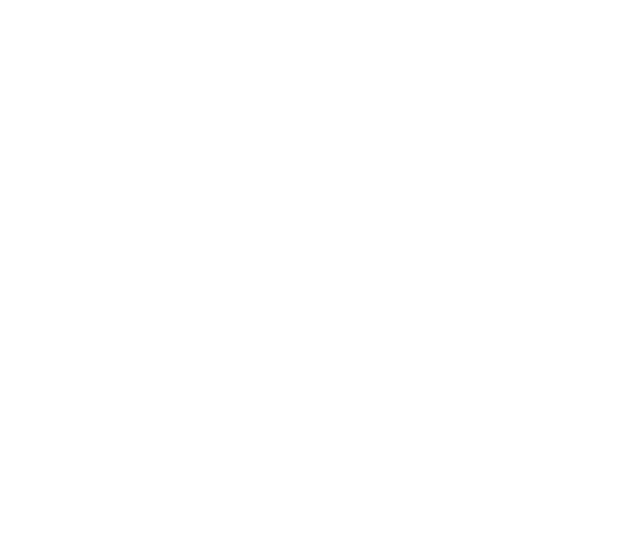
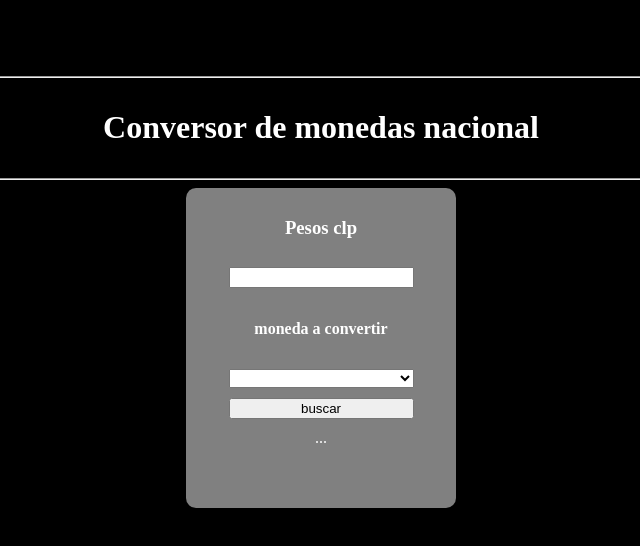
Before and after one commit to Adam19111987/conversorDeMonedas, a plain HTML site: page index.html in a window 1280 px wide. Shown: the whole page, without its empty margins (319-959 px from the left). Drawn offline with Linux system fonts and the light colour scheme.

Commit message:
iniciando maquetacion

```diff
--- a/Assets/Estilos/estilo.css
+++ b/Assets/Estilos/estilo.css
@@ -0,0 +1,31 @@
+body{
+
+    padding: 60px 40px;
+    text-align: center;
+    color: white;
+    background-color: black;
+
+}
+h1{
+    padding: 10px;
+}
+
+.contenedor{
+    margin-top: 40px;
+    background-color: grey;
+    width: 250px;
+    margin: 0 auto;
+    min-height: 300px;
+    padding: 10px;
+    border-radius: 10px;
+    display: flex;
+    flex-direction: column;
+    align-items: center;
+
+}
+
+.conversor{
+    display: flex;
+    flex-direction: column;
+    gap: 10px;
+}
--- a/index.html
+++ b/index.html
@@ -7,6 +7,22 @@
     <title>Document</title>
 </head>
 <body>
+    <hr>
+    <h1>Conversor de monedas nacional</h1>
+    <hr class="espacio">
+   <section class="contenedor">
+
+    <div class="conversor">
+     <h3>Pesos <span>clp</span></h3>
+     <input type="tel">
+     <h4>moneda a convertir</h4>
+     <select name="submit" id="divisas"></select>
+     <button class="buscar">buscar</button>
+     <div class="resultado">...</div>
+    </div>
+
+   </section>
+
     <script src="./Assets/Scripts/script.js"></script>
 </body>
 </html>
```
